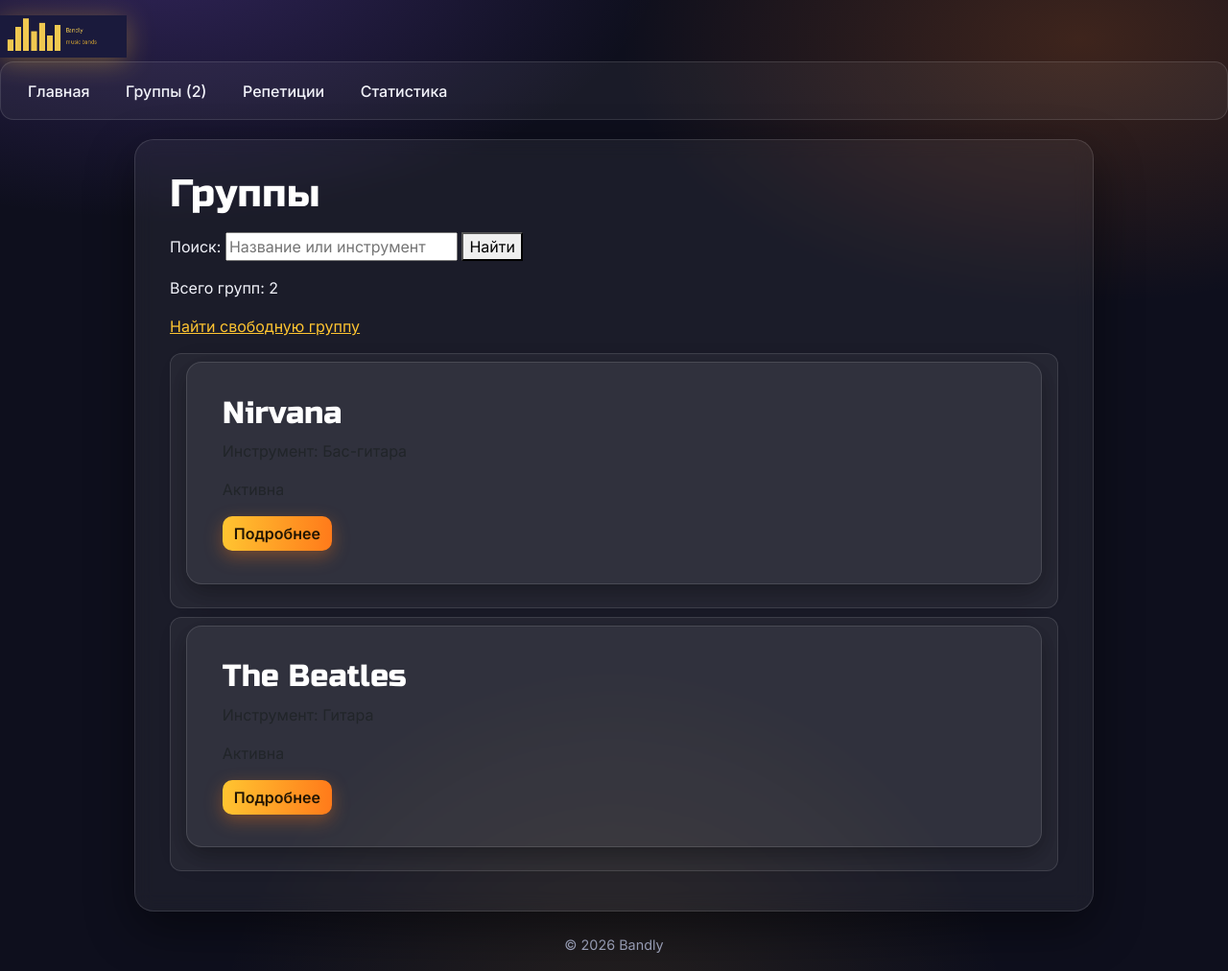
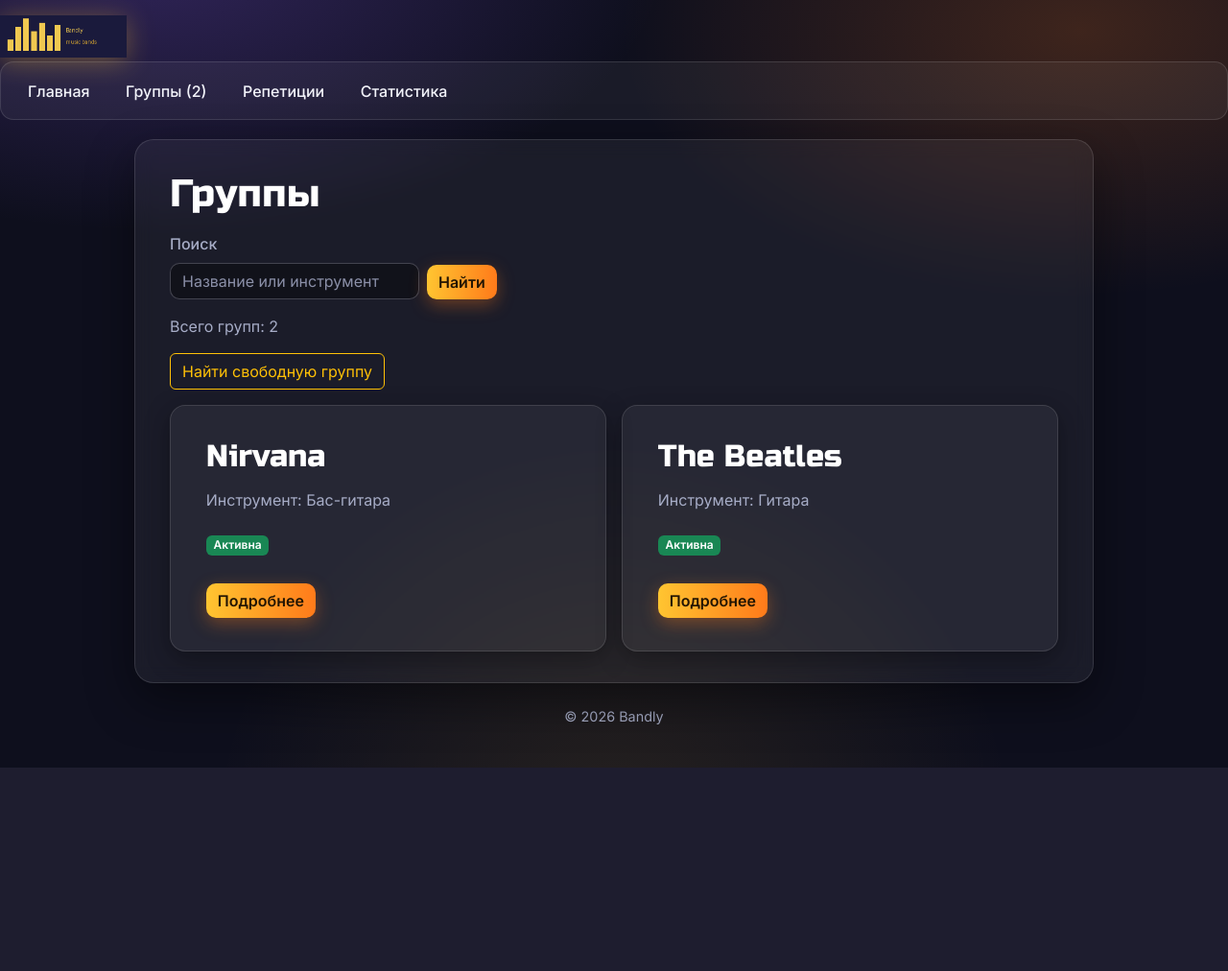
Before and after one commit to drpepperus666/music-band-manager, a Django app: page /bands/ in a window 1280 px wide. Shown: the whole page at 96% size. After the commit the page ends 800 px from the top, so only its background shows below. Run offline with Django 5.2, Linux system fonts and the light colour scheme; data comes from the database, SQL or seed files in the repository.

Commit message:
PR11: аккуратные карточки групп, сетка, читаемый текст

```diff
--- a/bands/templates/bands/band_list.html
+++ b/bands/templates/bands/band_list.html
@@ -4,27 +4,31 @@
 {% endblock %}
 {% block content %}
  <h1>Группы</h1>
- <form method="get" class="mb-3">
-  <label for="q">Поиск:</label>
-  <input type="text" id="q" name="q" value="{{ query }}" placeholder="Название или инструмент">
-  <button type="submit">Найти</button>
-  {% if query %}<a href="{% url 'bands:list' %}">Сбросить</a>{% endif %}
+ <form method="get" class="d-flex flex-wrap gap-2 align-items-end mb-3">
+  <div>
+   <label for="q" class="form-label">Поиск</label>
+   <input type="text" id="q" name="q" class="form-control" value="{{ query }}" placeholder="Название или инструмент">
+  </div>
+  <div>
+   <button type="submit" class="btn btn-primary">Найти</button>
+   {% if query %}<a href="{% url 'bands:list' %}" class="btn btn-outline-secondary">Сбросить</a>{% endif %}
+  </div>
  </form>
- <p>
+ <p class="bandly-muted">
  Всего групп: {{ bands|length }}
  </p>
  <p>
- <a href="{% url 'bands:available' %}">
+ <a href="{% url 'bands:available' %}" class="btn btn-outline-warning">
  Найти свободную группу
  </a>
  </p>
- <ul class="list-group">
+ <ul class="list-group band-grid">
  {% for band in bands %}
-  <li class="list-group-item">
+  <li class="band-grid-item">
    {% include "bands/includes/band_card.html" %}
   </li>
  {% empty %}
-  <li class="list-group-item">
+  <li class="band-grid-empty">
    Группы не найдены.
   </li>
  {% endfor %}
--- a/bands/templates/bands/includes/band_card.html
+++ b/bands/templates/bands/includes/band_card.html
@@ -1,16 +1,16 @@
-<article class="card band-card mb-3">
+<article class="card band-card">
  <div class="card-body">
  <h2 class="card-title">
  {{ band.name|default:"Без названия" }}
  </h2>
- <p class="card-text">
+ <p class="card-text band-card-instrument">
  Инструмент: {{ band.required_instrument|default:"—" }}
  </p>
- <p class="card-text">
+ <p class="card-text band-card-status">
  {% if band.is_active %}
- Активна
+ <span class="badge bg-success">Активна</span>
  {% else %}
- Неактивна
+ <span class="badge bg-secondary">Неактивна</span>
  {% endif %}
  </p>
  <a
--- a/homepage/static/homepage/css/style.css
+++ b/homepage/static/homepage/css/style.css
@@ -270,3 +270,48 @@ form .btn + .btn,
 form .btn + a {
  margin-left: 0.5rem;
 }
+
+/* Читаемый текст на тёмных карточках */
+.card,
+.card-body,
+.band-card {
+ color: var(--bandly-text);
+}
+
+.band-card-instrument,
+.bandly-muted {
+ color: var(--bandly-muted);
+}
+
+/* Сетка групп: без карточки-в-карточке */
+.band-grid {
+ display: grid;
+ grid-template-columns: repeat(auto-fill, minmax(300px, 1fr));
+ gap: 1rem;
+ padding-left: 0;
+ list-style: none;
+}
+
+.band-grid-item,
+.band-grid-empty {
+ background: transparent !important;
+ border: none !important;
+ padding: 0 !important;
+ margin: 0 !important;
+}
+
+.band-grid .band-card {
+ height: 100%;
+ margin-bottom: 0;
+}
+
+.band-grid .band-card .card-body {
+ display: flex;
+ flex-direction: column;
+ gap: 0.35rem;
+}
+
+.band-grid .band-card .btn {
+ align-self: flex-start;
+ margin-top: 0.5rem;
+}
```
